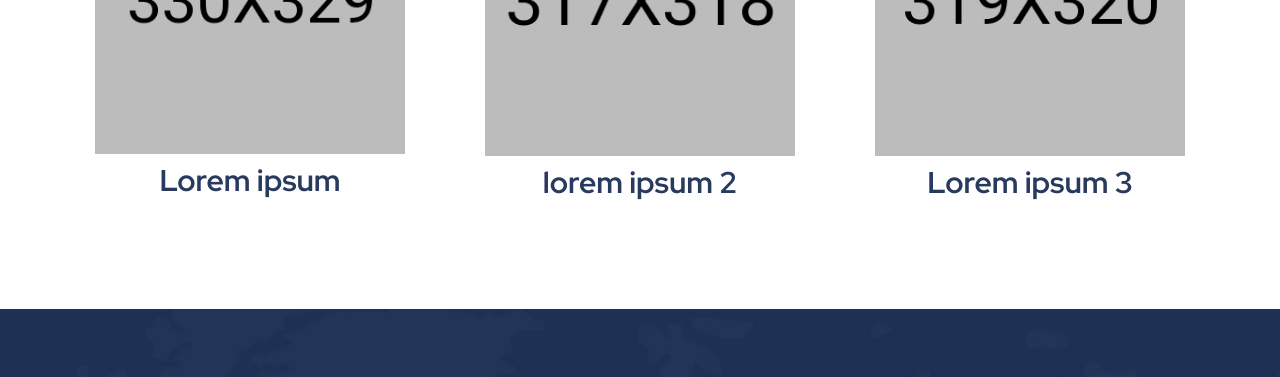
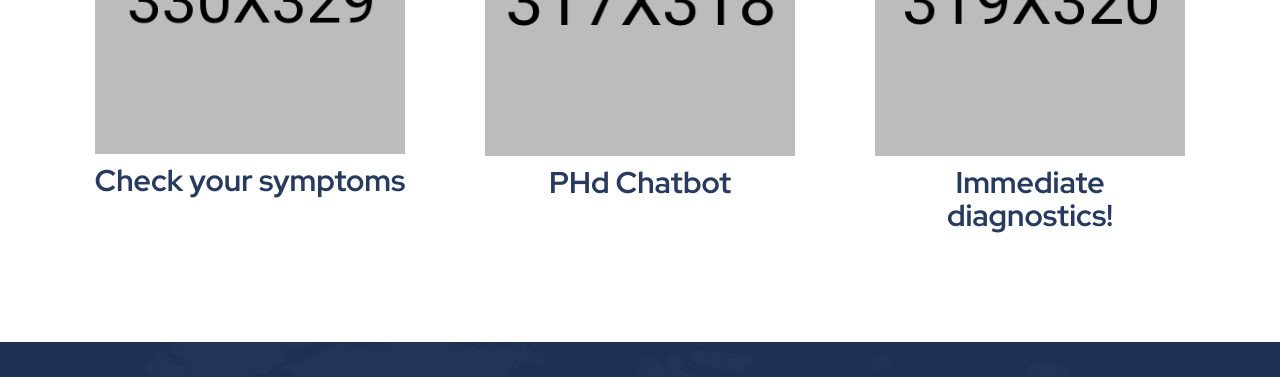
Before and after one commit to Griffin-Brome/Dr-Notadoctor-MD, a plain HTML site: page www/index.html in a window 1280 px wide. Shown: the part 1320-1697 px from the top of the page. Drawn offline with nearby package versions, Linux system fonts and the light colour scheme; files whose address does not match are found by name.

Commit message:
Add files via upload

```diff
--- a/www/index.html
+++ b/www/index.html
@@ -102,7 +102,7 @@
                 <img src="assets/images/spread/img-1.png" alt="">
               </div>
               <div class="spread-text">
-                <h2>Lorem ipsum</h2>
+                <h2>Check your symptoms</h2>
               </div>
             </div>
           </div>
@@ -112,7 +112,7 @@
                 <img src="assets/images/spread/img-2.png" alt="">
               </div>
               <div class="spread-text">
-                <h2>lorem ipsum 2</h2>
+                <h2>PHd Chatbot</h2>
               </div>
             </div>
           </div>
@@ -122,7 +122,7 @@
                 <img src="assets/images/spread/img-3.png" alt="">
               </div>
               <div class="spread-text">
-                <h2>Lorem ipsum 3 </h2>
+                <h2>Immediate diagnostics! </h2>
               </div>
             </div>
           </div>
```
